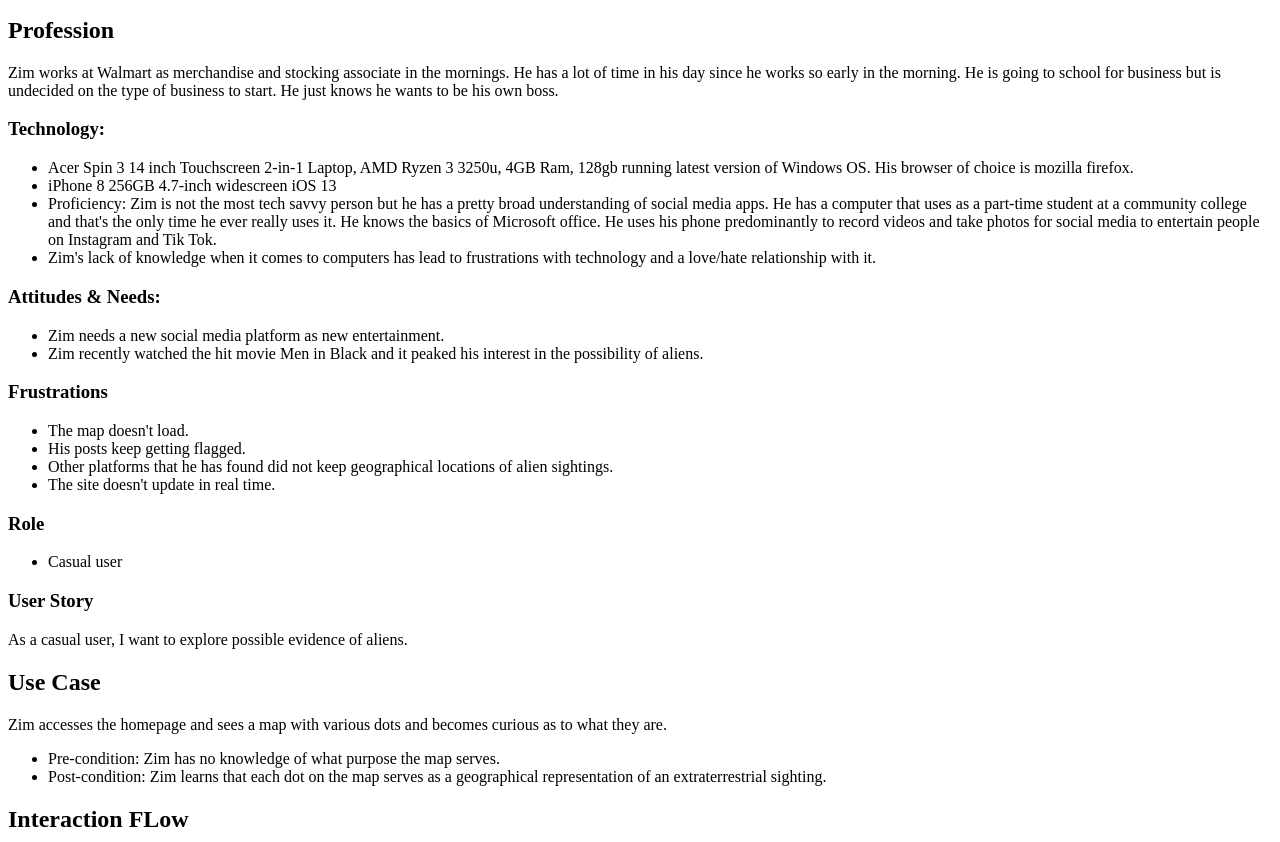
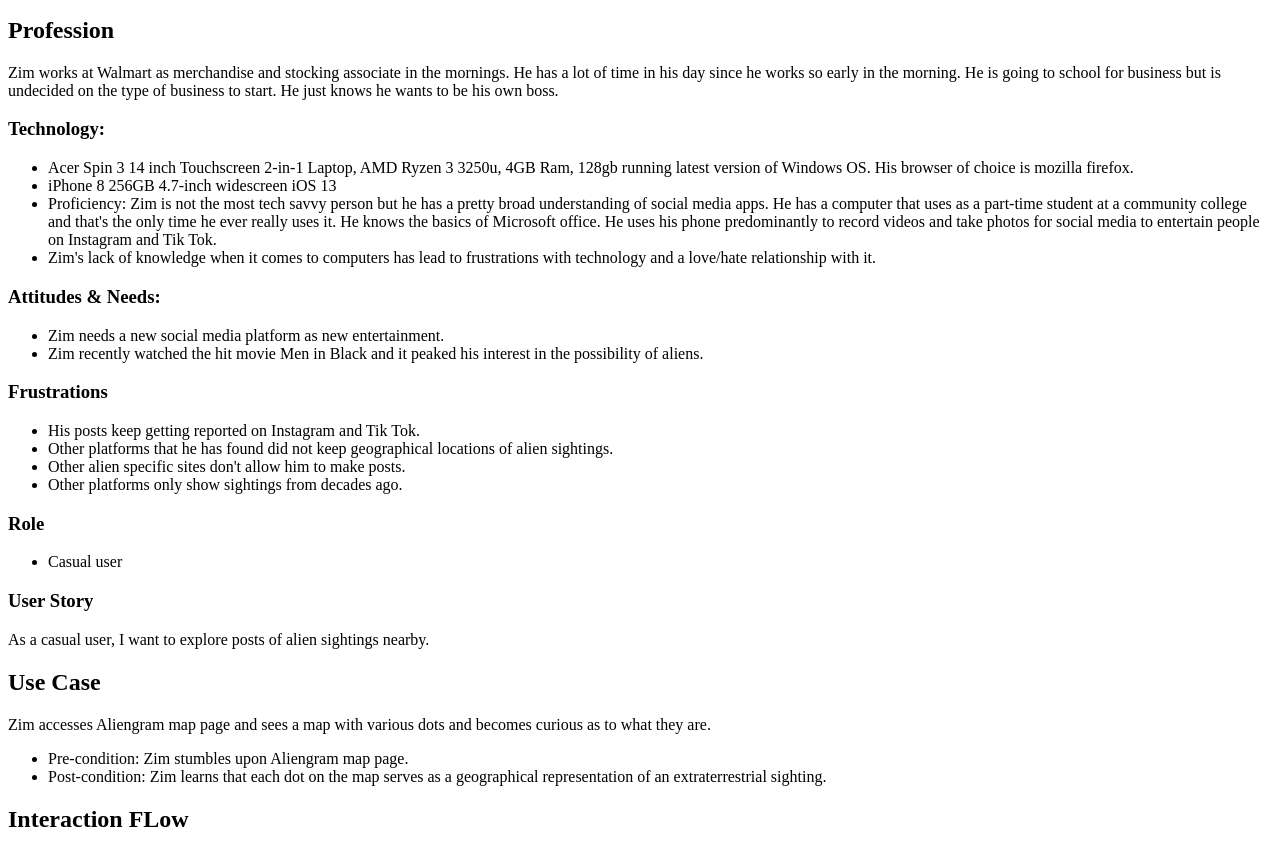
Before and after one commit to now-in-orbit/alien-gram, a plain HTML site: page documentation/persona-zim.html in a window 1280 px wide. Shown: the part 110-952 px from the top of the page. Drawn offline with Linux system fonts and the light colour scheme.

Commit message:
Edited the frustrations, user story and interaction flow.

```diff
--- a/documentation/persona-zim.html
+++ b/documentation/persona-zim.html
@@ -24,27 +24,27 @@
 	</ul>
 	<h3>Frustrations</h3>
 	<ul>
-		<li>The map doesn't load.</li>
-		<li>His posts keep getting flagged.</li>
+		<li>His posts keep getting reported on Instagram and Tik Tok.</li>
 		<li>Other platforms that he has found did not keep geographical locations of alien sightings.</li>
-		<li>The site doesn't update in real time.</li>
+		<li>Other alien specific sites don't allow him to make posts.</li>
+		<li>Other platforms only show sightings from decades ago.</li>
 	</ul>
 	<h3>Role</h3>
 	<ul>
 		<li>Casual user</li>
 	</ul>
 	<h3>User Story</h3>
-	<p>As a casual user, I want to explore possible evidence of aliens.</p>
+	<p>As a casual user, I want to explore posts of alien sightings nearby.</p>
 </div>
 <h2>Use Case</h2>
-<p>Zim accesses the homepage and sees a map with various dots and becomes curious as to what they are.</p>
+<p>Zim accesses Aliengram map page and sees a map with various dots and becomes curious as to what they are.</p>
 <ul>
-	<li>Pre-condition: Zim has no knowledge of what purpose the map serves.</li>
+	<li>Pre-condition: Zim stumbles upon Aliengram map page.</li>
 	<li>Post-condition: Zim learns that each dot on the map serves as a geographical representation of an extraterrestrial sighting.</li>
 </ul>
 <h2>Interaction FLow</h2>
 <ul>
-	<li>Zim opens the homepage.</li>
+	<li>Zim opens the map page.</li>
 	<li>Aliengram displays map.</li>
 	<li>Zim hovers over map.</li>
 	<li>Map displays integer of number of alien sightings per state.</li>
```
